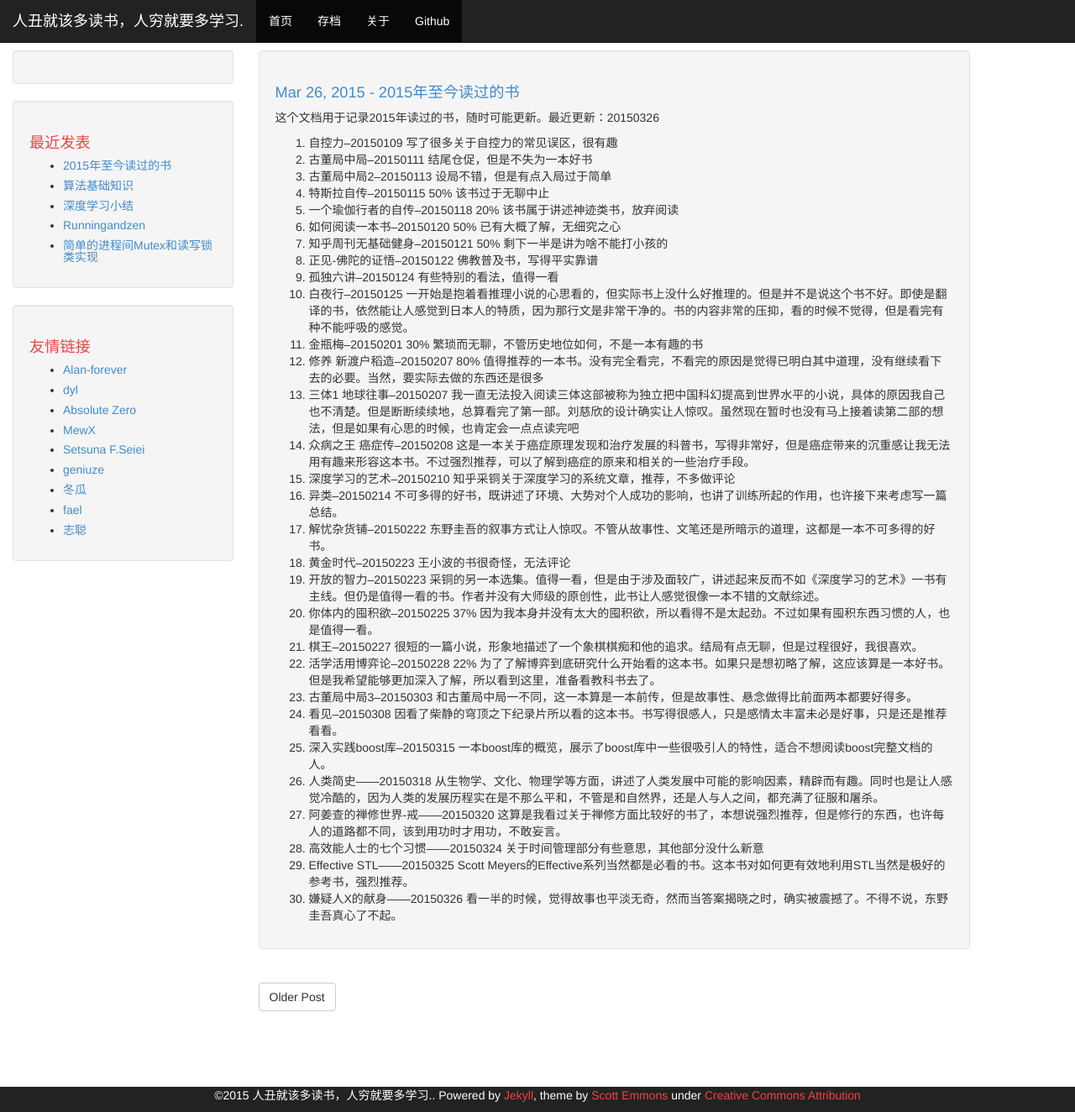
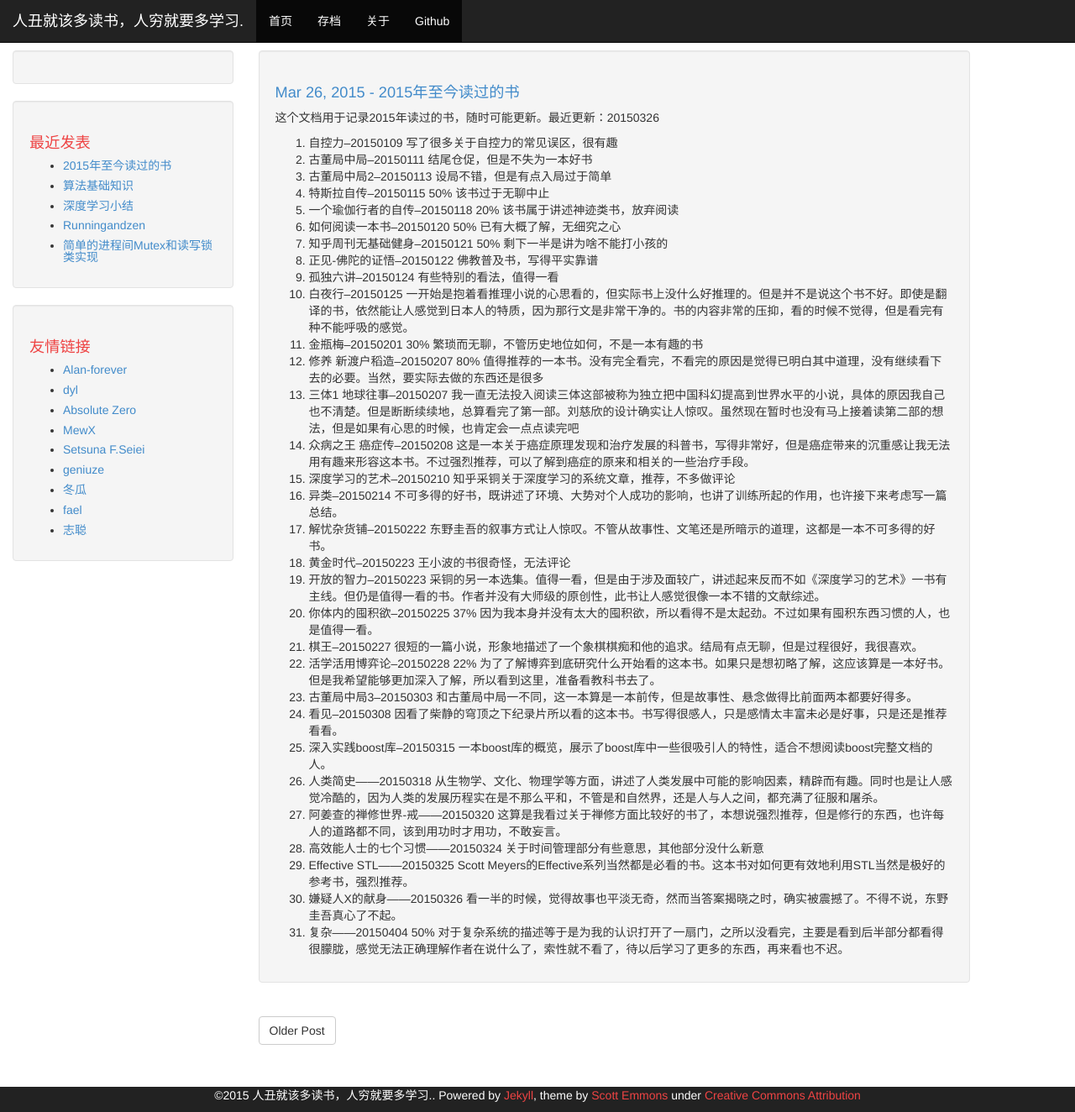
Before and after one commit to phonzia/old_blog, a Jekyll site: the page built from _posts/2015-03-26-BooksRead.md, in a window 1280 px wide and 1324 px high. Shown: the whole window at 84% size. Built offline with Jekyll 4.4.1, drawn with Linux system fonts in a browser that asks for light colours; Markdown is read by kramdown in place of the engine named in the settings; comment, search, counter and statistics services are not loaded.

Commit message:
add book read

```diff
--- a/_posts/2015-03-26-BooksRead.md
+++ b/_posts/2015-03-26-BooksRead.md
@@ -35,3 +35,4 @@ title: "2015年至今读过的书"
 28. 高效能人士的七个习惯——20150324 关于时间管理部分有些意思，其他部分没什么新意
 29. Effective STL——20150325 Scott Meyers的Effective系列当然都是必看的书。这本书对如何更有效地利用STL当然是极好的参考书，强烈推荐。
 30. 嫌疑人X的献身——20150326 看一半的时候，觉得故事也平淡无奇，然而当答案揭晓之时，确实被震撼了。不得不说，东野圭吾真心了不起。
+31. 复杂——20150404 50% 对于复杂系统的描述等于是为我的认识打开了一扇门，之所以没看完，主要是看到后半部分都看得很朦胧，感觉无法正确理解作者在说什么了，索性就不看了，待以后学习了更多的东西，再来看也不迟。
```
